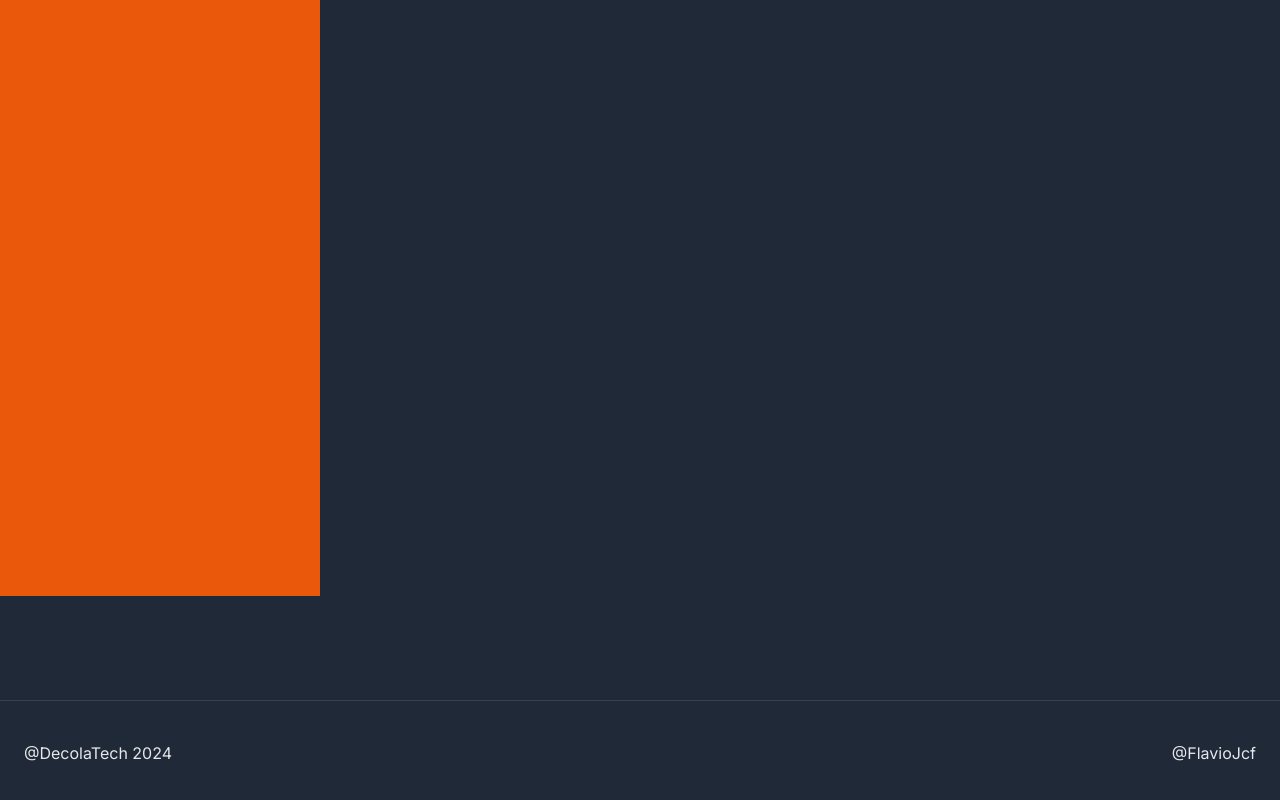
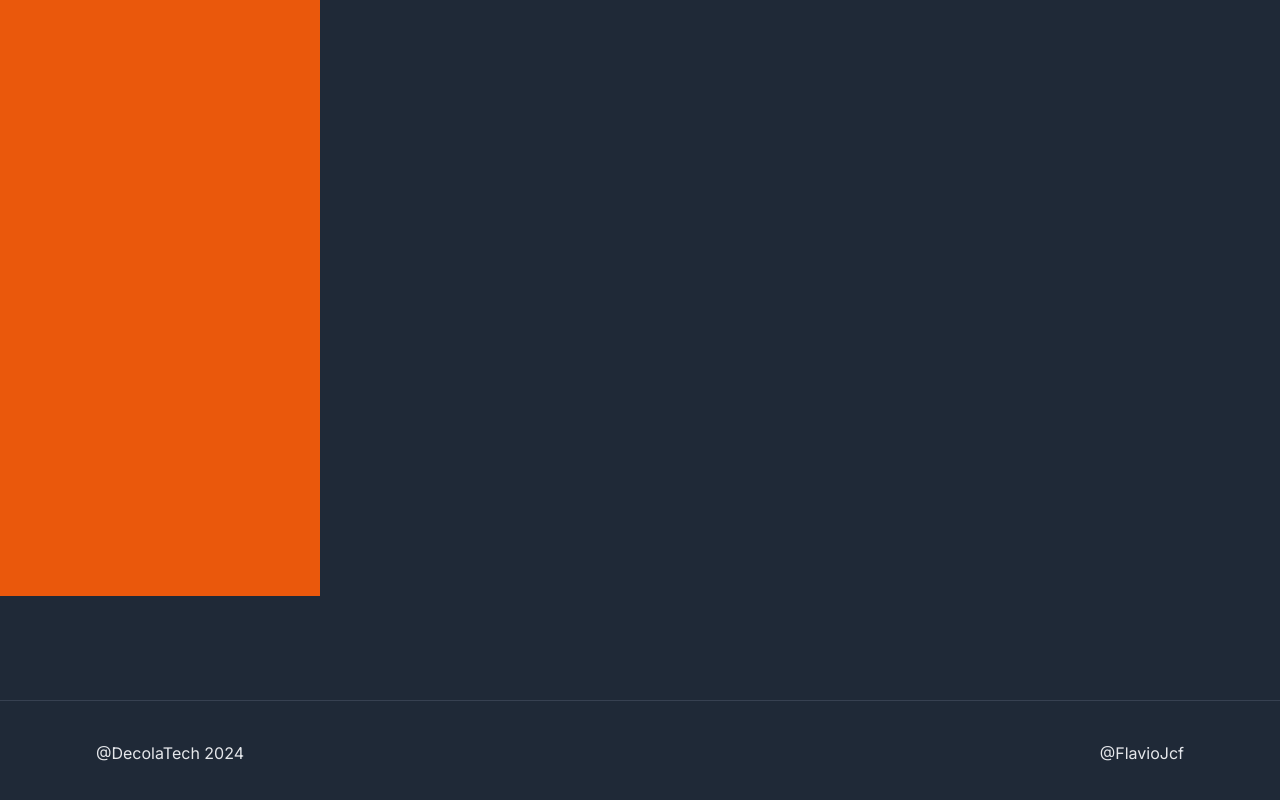
Before and after one commit to Flaviojcf/estacionamento-frontend, a Next.js app: page / in a window 1280 px wide. Shown: the part 288-1088 px from the top of the page. Built offline with nearby package versions, Linux system fonts and the light colour scheme.

Commit message:
refactor: Updated px in footer component

```diff
--- a/src/app/components/Footer/index.tsx
+++ b/src/app/components/Footer/index.tsx
@@ -2,10 +2,10 @@ import Link from 'next/link'
 
 export function Footer() {
   return (
-    <footer className="flex flex-col text-black-100 mt-5  dark:border-gray-700 transition-colors duration-200">
+    <footer className="flex flex-col text-black-100 mt-5 dark:border-gray-700 transition-colors duration-200">
       <div
         className="flex justify-between items-center flex-wrap mt-10 border-t
-      border-gray-100 px-6 py-10 sm:px-16 dark:border-gray-700 transition-colors duration-200 gap-2 "
+      border-gray-100 px-24 py-10 sm:px-16 dark:border-gray-700 transition-colors duration-200 gap-2 "
       >
         <Link
           className="dark:text-gray-200 transition-colors duration-200"
```
